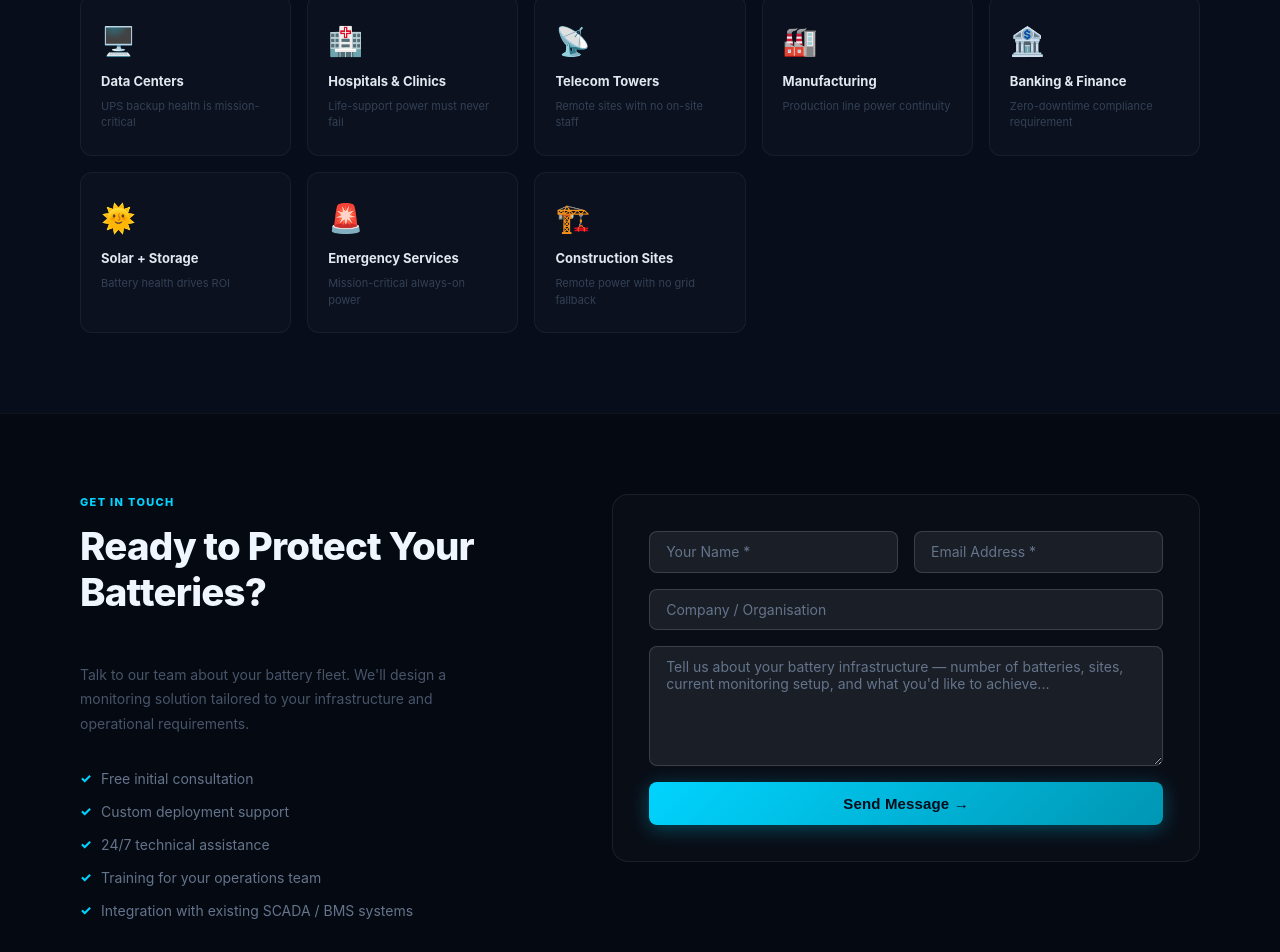
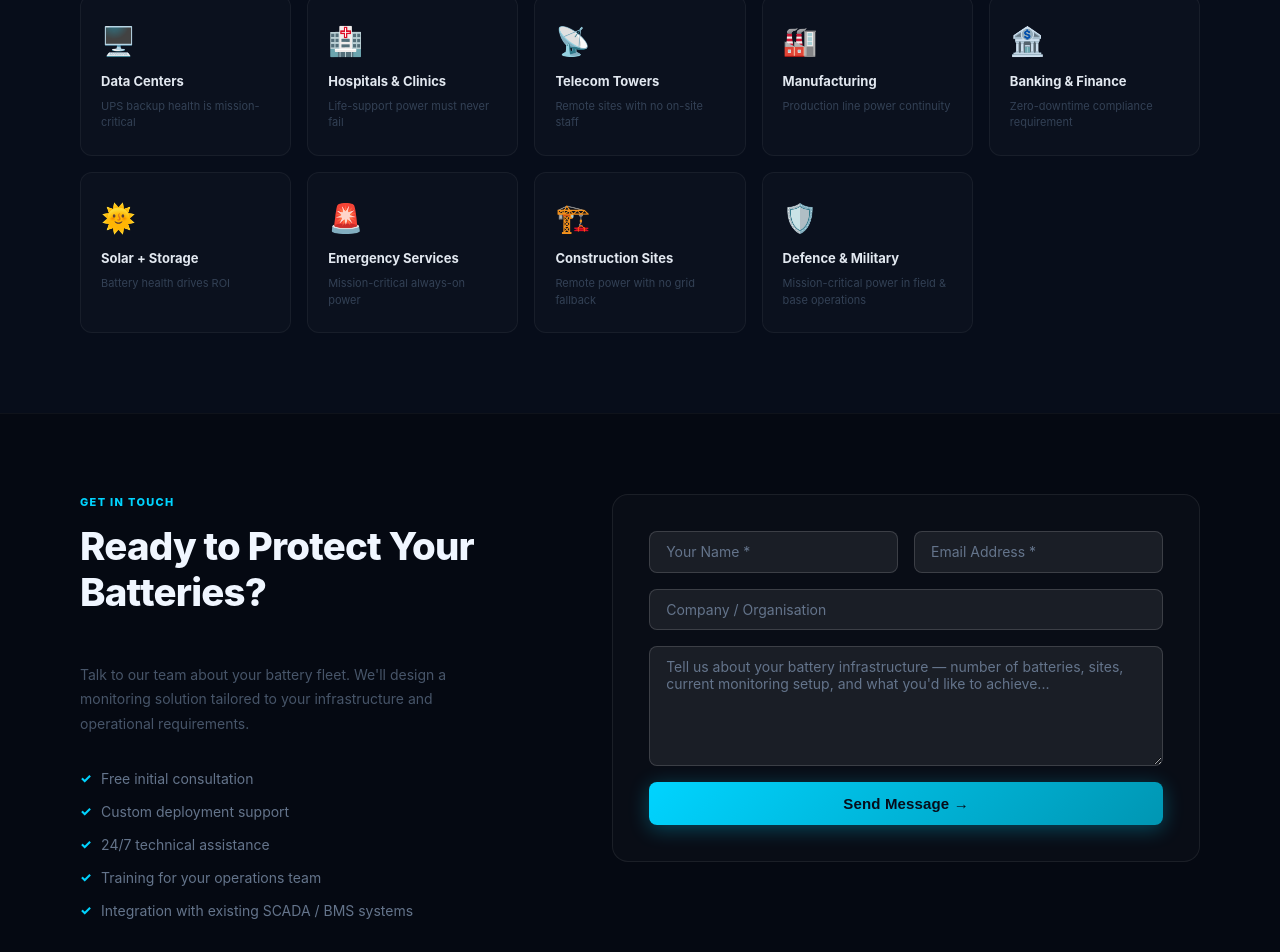
Before and after one commit to atulrasto/batmonai, a React (Vite) app in the folder frontend/: page / in a window 1280 px wide. Shown: the part 3445-4397 px from the top of the page. Built offline with nearby package versions, Linux system fonts and the light colour scheme; no server answers.

Commit message:
feat(landing): add Defence & Military to industries grid

```diff
--- a/frontend/src/pages/LandingPage.tsx
+++ b/frontend/src/pages/LandingPage.tsx
@@ -76,6 +76,7 @@ const INDUSTRIES = [
   { icon: '🌞', name: 'Solar + Storage', desc: 'Battery health drives ROI' },
   { icon: '🚨', name: 'Emergency Services', desc: 'Mission-critical always-on power' },
   { icon: '🏗️', name: 'Construction Sites', desc: 'Remote power with no grid fallback' },
+  { icon: '🛡️', name: 'Defence & Military', desc: 'Mission-critical power in field & base operations' },
 ]
 
 export default function LandingPage() {
```
